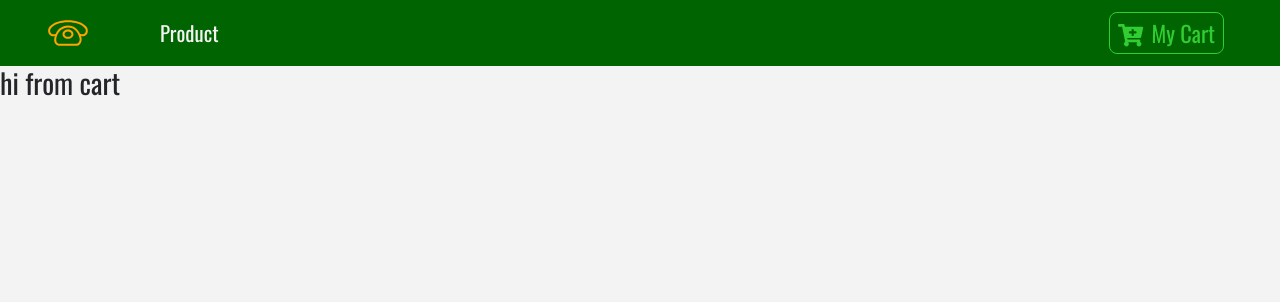
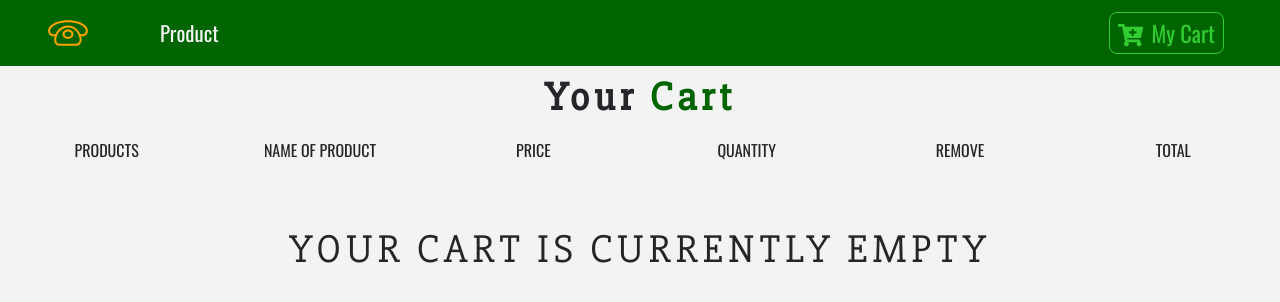
Before and after one commit to TatsianaMark/e-commerce-product-site, a React (Create React App) app: page /cart in a window 1280 px wide. Shown: the top 302 px of the page. Built offline with nearby package versions, Linux system fonts and the light colour scheme.

Commit message:
added EmptyCart component

```diff
--- a/src/Context.js
+++ b/src/Context.js
@@ -10,7 +10,10 @@
         detailProduct: detailProduct,
         cart:[],
         modalOpen: false,
-        modalProduct: detailProduct
+        modalProduct: detailProduct,
+        cartSubTotal: 0,
+        cartTax:0,
+        cartTotal: 0
     };
     componentDidMount() {
         this.setProducts();
@@ -81,6 +84,24 @@
     //         console.log('State products :',storeProducts[0].inCart);
     //     })
     // }
+
+    increment = (id) =>{
+        console.log('this is increment method')
+    };
+
+
+    decrement = (id) =>{
+        console.log('this is decrement method')
+    };
+
+    removeItem =(id)=>{
+        console.log('item removed');
+    };
+
+    clearCart = ()=> {
+        console.log('item cleared');
+    };
+
     render() {
         return (
             <ProductContext.Provider value = {{
@@ -88,7 +109,12 @@
                 handleDetail: this.handleDetail,
                 addToCart: this.addToCart,
                 openModal: this.openModal,
-                closeModal: this.closeModal
+                closeModal: this.closeModal,
+                increment: this.increment,
+                decrement: this.decrement,
+                removeItem: this.removeItem,
+                clearCart: this.clearCart
+
             }}>
                 {this.props.children}
             </ProductContext.Provider>
--- a/src/components/Cart.js
+++ /dev/null
@@ -1,11 +0,0 @@
-import React, {Component} from 'react';
-
-export class Cart extends Component {
-    render() {
-        return (
-            <div>
-               <h3>hi from cart</h3>
-            </div>
-        );
-    }
-}
--- /dev/null
+++ b/src/components/Cart/Cart.js
@@ -0,0 +1,19 @@
+import React, {Component} from 'react';
+import Title from '../Title';
+import CartColumns from './CartColumns';
+import {EmptyCart} from "./EmptyCart";
+
+
+
+
+export class Cart extends Component {
+    render() {
+        return (
+            <section>
+              <Title name="your " title="cart" />
+<CartColumns />
+<EmptyCart/>
+            </section>
+        );
+    }
+}
--- /dev/null
+++ b/src/components/Cart/CartColumns.js
@@ -0,0 +1,32 @@
+import React, {Component} from 'react';
+
+export default class CartColumns extends Component {
+    render() {
+        return (
+            <div className="container-fluid text-center d-none d-lg-block">
+                <div className="row">
+
+                    <div className="col-10 mx-auto col-lg-2">
+                        <p className="text-uppercase">products</p>
+                    </div>
+                    <div className="col-10 mx-auto col-lg-2">
+                        <p className="text-uppercase">name of product</p>
+                    </div>
+                    <div className="col-10 mx-auto col-lg-2">
+                        <p className="text-uppercase">price</p>
+                    </div>
+                    <div className="col-10 mx-auto col-lg-2">
+                        <p className="text-uppercase">quantity</p>
+                    </div>
+                    <div className="col-10 mx-auto col-lg-2">
+                        <p className="text-uppercase">remove</p>
+                    </div>
+                    <div className="col-10 mx-auto col-lg-2">
+                        <p className="text-uppercase">total</p>
+                    </div>
+                </div>
+            </div>
+
+        );
+    }
+}
--- /dev/null
+++ b/src/components/Cart/EmptyCart.js
@@ -0,0 +1,15 @@
+import React, {Component} from 'react';
+
+export class  EmptyCart extends Component {
+    render() {
+        return (
+            <div className="container mt-5">
+<div className="row">
+    <div className="col-10 mx-auto text-center text-title">
+        <h1>your cart is currently empty</h1>
+    </div>
+</div>
+            </div>
+        );
+    }
+}
--- /dev/null
+++ b/src/components/Cart/package.json
@@ -0,0 +1,3 @@
+{
+  "main": "Cart.js"
+}
```
